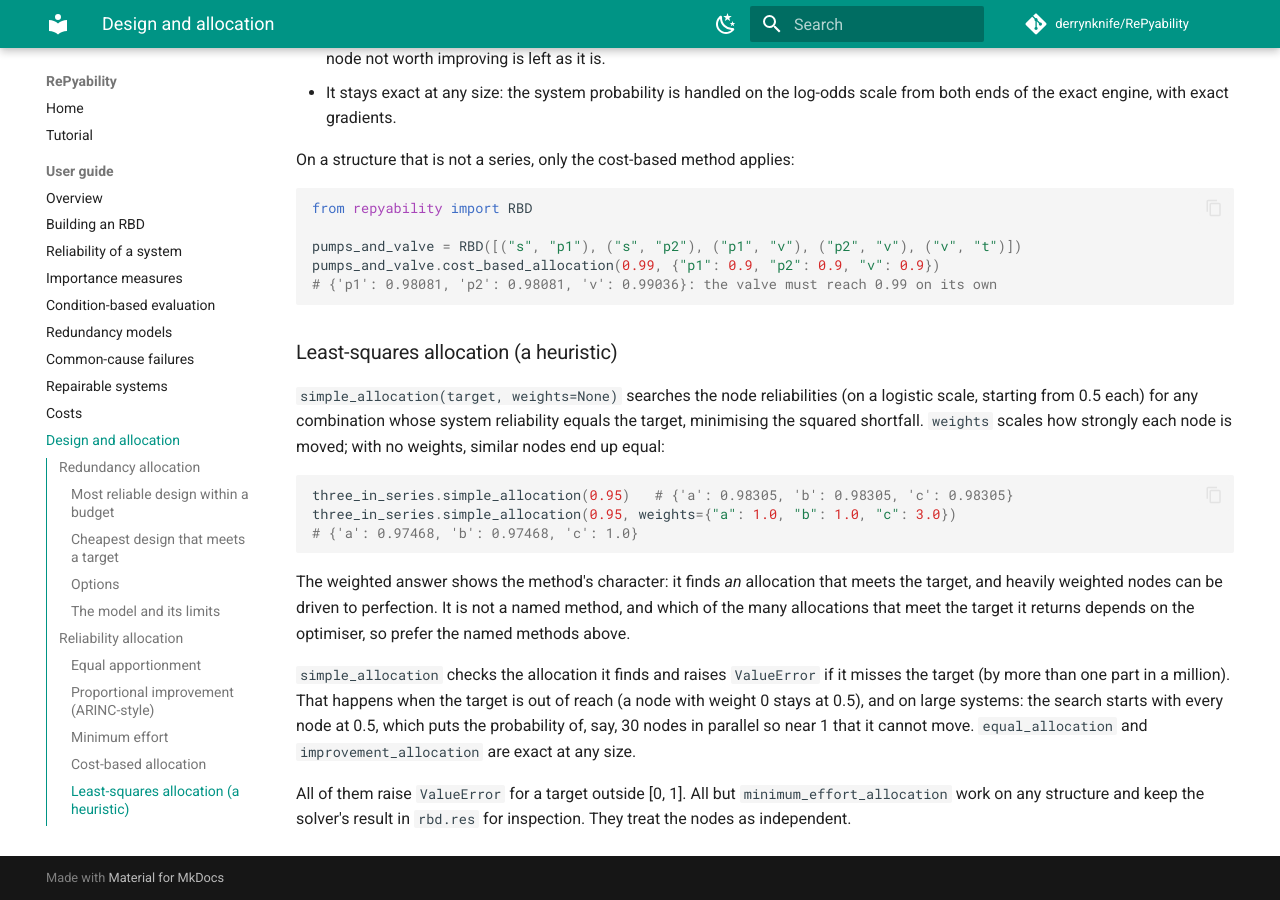
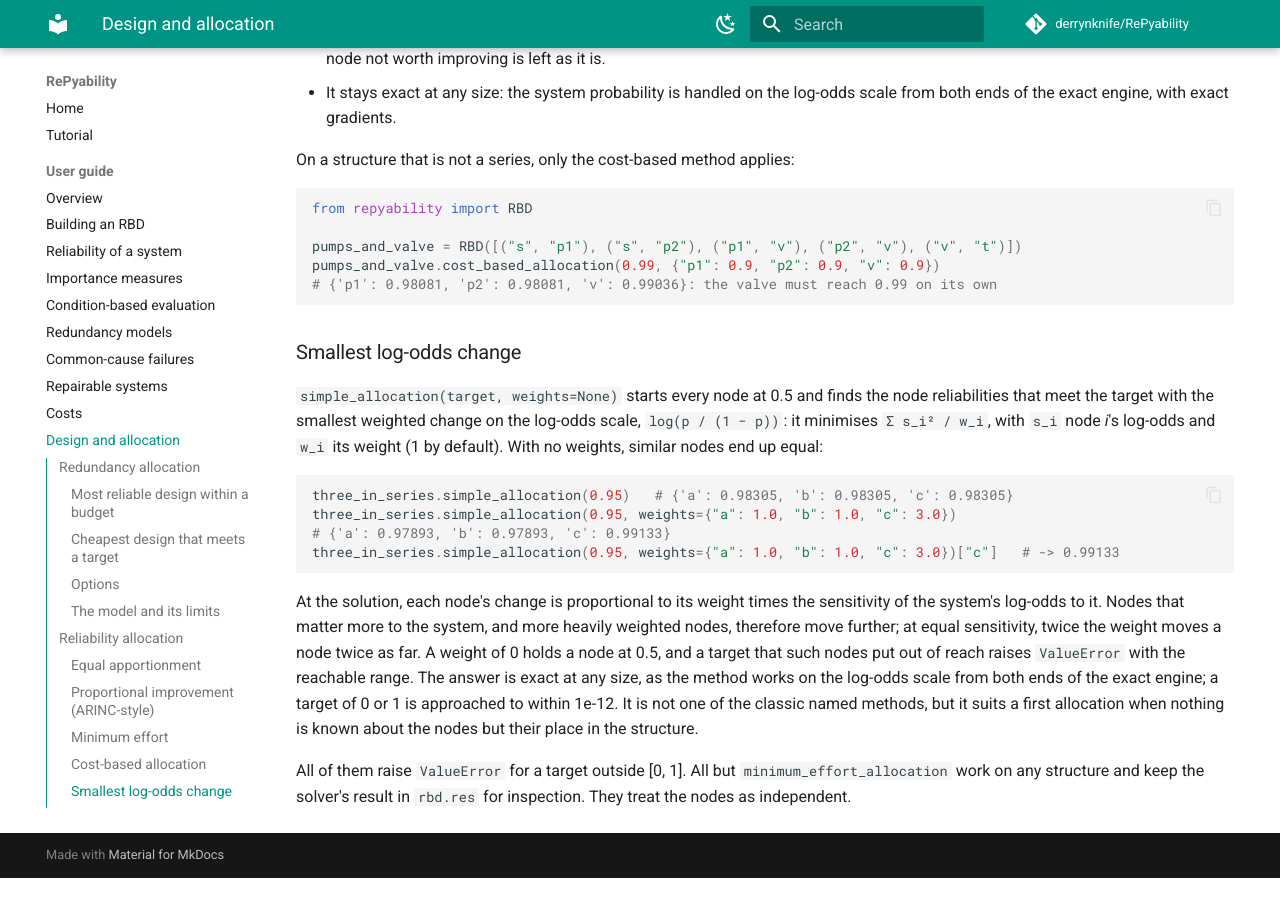
Before and after one commit to derrynknife/RePyability, an MkDocs documentation site: the page built from docs/guide/design.md, in a window 1280 px wide and 900 px high, scrolled down 4276 px. Built offline with MkDocs 1.6.1 and Material for MkDocs 9.7.7, drawn with Linux system fonts in a browser that asks for light colours; comment, search, counter and statistics services are not loaded; after the commit the page ends 5154 px from its top, so only the background shows below that; some of the changed text lies outside the part shown.

Commit message:
Make simple_allocation the smallest change in the node log-odds
simple_allocation used to minimise the squared shortfall from the target
with BFGS from 0.5 for every node and return wherever the optimiser
stopped: other optimisers met the same target with quite different
allocations, and on large systems (30 nodes in parallel, 100 in series)
the gradient vanished and the search could not move at all.

It now finds the node probabilities meeting the target with the least
weighted change in log-odds from 0.5, minimising sum(s_i**2 / w_i)
subject to the target. At the optimum each node's change is proportional
to its weight times the system's log-odds sensitivity to it, so nodes
that matter more and heavier-weighted nodes move further, and a weight
of 0 holds a node at 0.5. It is solved with trust-constr from a point
that already meets the target, on the log-odds scale from both ends of
the exact engine with exact gradients, so it is exact at any size
(trust-constr converged where SLSQP ran out of iterations on a 200-node
system). Unreachable targets raise ValueError with the reachable range;
0 and 1 are approached to within 1e-12.

Tests hold it to its optimality conditions and to a direct minimisation,
check the weights, and check large systems against equal_allocation.
Symmetric allocations are unchanged; the docs, docstring example and
CHANGELOG are updated.

Co-Authored-By: Claude Opus 5.5 <noreply@anthropic.com>
Claude-Session: https://claude.ai/code/session_01NUGaeQXKxjjiQ1ULT1ApXS

````diff
--- a/docs/guide/design.md
+++ b/docs/guide/design.md
@@ -104,7 +104,7 @@ and all but one are the classic named methods:
 | `improvement_allocation` | ARINC-style proportional apportionment | Any | Current reliabilities |
 | `minimum_effort_allocation` | Minimization of effort (Albert, 1958) | Series | Current reliabilities |
 | `cost_based_allocation` | Cost-based allocation (Mettas, 2000) | Any | Current reliabilities |
-| `simple_allocation` | None: a least-squares heuristic | Any | 0.5 for every node |
+| `simple_allocation` | None: the smallest weighted change in log-odds | Any | 0.5 for every node |
 
 ```python
 from surpyval import FixedEventProbability
@@ -237,32 +237,31 @@ pumps_and_valve.cost_based_allocation(0.99, {"p1": 0.9, "p2": 0.9, "v": 0.9})
 # {'p1': 0.98081, 'p2': 0.98081, 'v': 0.99036}: the valve must reach 0.99 on its own
 ```
 
-### Least-squares allocation (a heuristic)
+### Smallest log-odds change
 
-`simple_allocation(target, weights=None)` searches the node reliabilities
-(on a logistic scale, starting from 0.5 each) for any combination whose
-system reliability equals the target, minimising the squared shortfall.
-`weights` scales how strongly each node is moved; with no weights, similar
-nodes end up equal:
+`simple_allocation(target, weights=None)` starts every node at 0.5 and finds
+the node reliabilities that meet the target with the smallest weighted change
+on the log-odds scale, `log(p / (1 − p))`: it minimises `Σ s_i² / w_i`, with
+`s_i` node *i*'s log-odds and `w_i` its weight (1 by default). With no
+weights, similar nodes end up equal:
 
 ```python
 three_in_series.simple_allocation(0.95)   # {'a': 0.98305, 'b': 0.98305, 'c': 0.98305}
 three_in_series.simple_allocation(0.95, weights={"a": 1.0, "b": 1.0, "c": 3.0})
-# {'a': 0.97468, 'b': 0.97468, 'c': 1.0}
+# {'a': 0.97893, 'b': 0.97893, 'c': 0.99133}
+three_in_series.simple_allocation(0.95, weights={"a": 1.0, "b": 1.0, "c": 3.0})["c"]   # -> 0.99133
 ```
 
-The weighted answer shows the method's character: it finds *an* allocation
-that meets the target, and heavily weighted nodes can be driven to
-perfection. It is not a named method, and which of the many allocations that
-meet the target it returns depends on the optimiser, so prefer the named
-methods above.
-
-`simple_allocation` checks the allocation it finds and raises `ValueError`
-if it misses the target (by more than one part in a million). That happens
-when the target is out of reach (a node with weight 0 stays at 0.5), and on
-large systems: the search starts with every node at 0.5, which puts the
-probability of, say, 30 nodes in parallel so near 1 that it cannot move.
-`equal_allocation` and `improvement_allocation` are exact at any size.
+At the solution, each node's change is proportional to its weight times the
+sensitivity of the system's log-odds to it. Nodes that matter more to the
+system, and more heavily weighted nodes, therefore move further; at equal
+sensitivity, twice the weight moves a node twice as far. A weight of 0 holds
+a node at 0.5, and a target that such nodes put out of reach raises
+`ValueError` with the reachable range. The answer is exact at any size, as
+the method works on the log-odds scale from both ends of the exact engine; a
+target of 0 or 1 is approached to within 1e-12. It is not one of the classic
+named methods, but it suits a first allocation when nothing is known about
+the nodes but their place in the structure.
 
 All of them raise `ValueError` for a target outside [0, 1]. All but
 `minimum_effort_allocation` work on any structure and keep the solver's
````
Also changed, not shown: CHANGELOG.md (+22 -12 lines), docs/concepts.md (+5 -2 lines), 2 other files.
